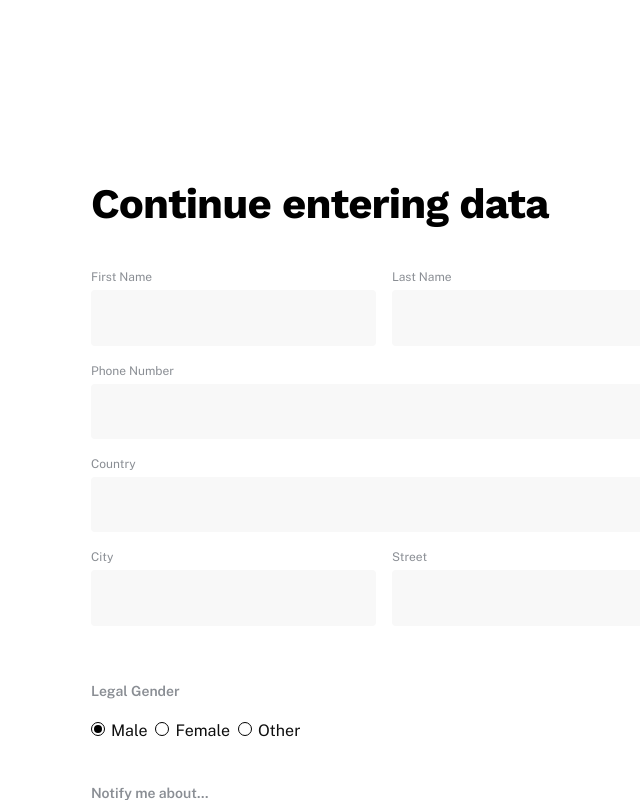
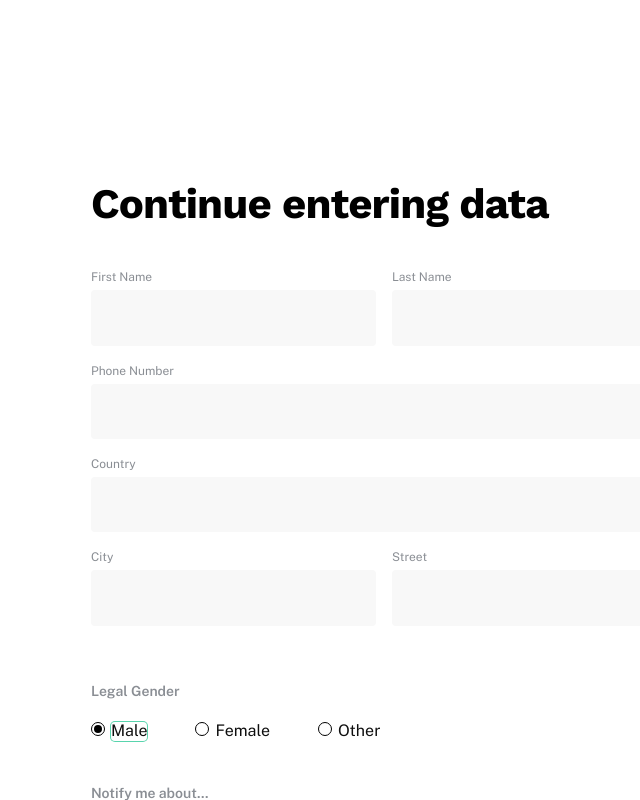
Before and after one commit to OlenaIvchenko/complex-form, a plain HTML site: page index.html in a window 1280 px wide. Both pictures are taken after a click on the label "Male". Shown: the top 800 px of the page, without its empty margins (256-896 px from the left). Drawn offline with nearby package versions, Linux system fonts and the light colour scheme.

Commit message:
fix a bags

```diff
--- a/index.html
+++ b/index.html
@@ -43,15 +43,15 @@
             <div class="gender__wrapper">
                 <div class="text gender__text">Legal Gender</div>
                 <div class="gender__radio">
-                    <div class="radio gender__radio-box">
+                    <div class="radio-gender gender__radio-box">
                         <input class="input__radio" type="radio" id="male" name="gender">
                         <label class="label__radio" for="male">Male</label>
                     </div>
-                    <div class="radio gender__radio-box">
+                    <div class="radio-gender gender__radio-box">
                         <input class="input__radio" type="radio" id="female" name="gender">
                         <label class="label__radio" for="female">Female</label>
                     </div>
-                    <div class="radio gender__radio-box">
+                    <div class="radio-gender gender__radio-box">
                         <input class="input__radio" type="radio" id="other" name="gender">
                         <label class="label__radio" for="other">Other</label>
                     </div>
@@ -66,11 +66,11 @@
                 </div>
                 <div class="radio notify__radio-box">
                     <input class="input__radio" type="radio" id="aboutTwo" name="about">
-                    <label class="label__radio" for="aboutTwo">Direct messages, mentions & keywords</label>
+                    <label class="label__radio" for="aboutTwo"> Direct messages, mentions & keywords</label>
                 </div>
                 <div class="radio notify__radio-box">
                     <input class="input__radio" type="radio" id="aboutThree" name="about">
-                    <label class="label__radio" for="aboutThree">Nothing</label>
+                    <label class="label__radio" for="aboutThree"><link rel="stylesheet" href="#">  Nothing</label>
                 </div>
             </div>
             <div class="checkbox__wrapper">
@@ -78,7 +78,7 @@
                     <input class="checkbox__input" type="checkbox" required id="checkbox">
                     <span class="checkbox__style"></span>
                 </label>
-            </div>
+        </div>
             <button class="button">Start Application</button>
         </form>
     </div>
--- a/style.css
+++ b/style.css
@@ -164,6 +164,10 @@ body {
     padding: 6px 28px 5px 0px;
 }
 
+.radio-gender {
+    margin-right: 40px;
+}
+
 .notify__radio-box {
     position: relative;
 }
@@ -188,10 +192,6 @@ body {
     cursor: pointer;
     left: 20px;
     display: inline-block;
-    line-height: 117.5%;
-    font-weight: 400;
-    font-size: 1.6rem;
-    color: var(--radio-label-color);
 }
 
 .input__radio:checked+.label__radio::before,
@@ -231,6 +231,28 @@ body {
  border: 1px solid var(--button-hover-input-focus-color);
 }
 
+.label__radio {
+line-height: 117.5%;
+font-weight: 400;
+font-size: 1.6rem;
+color: var(--radio-label-color);
+}
+
+
+
+.label__radio:hover {
+    color: #59D4AD;
+}
+
+
+.input__radio + .label__radio {
+    transition: all 0.3s ease 0s;
+    border-radius: 4px;
+}
+
+.input__radio:focus + .label__radio{
+    box-shadow: 0px 0px 0px 1px  #59D4AD;
+}
 
 
 .checkbox__wrapper {
```
